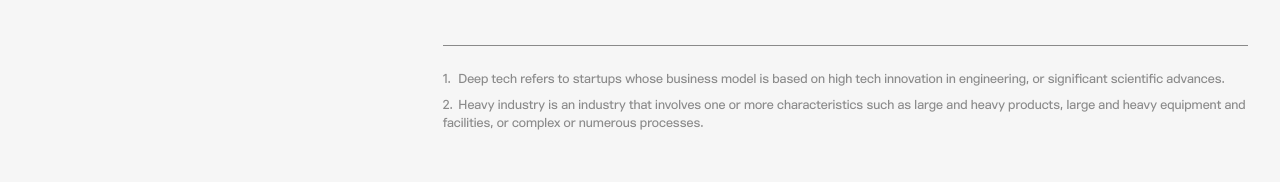
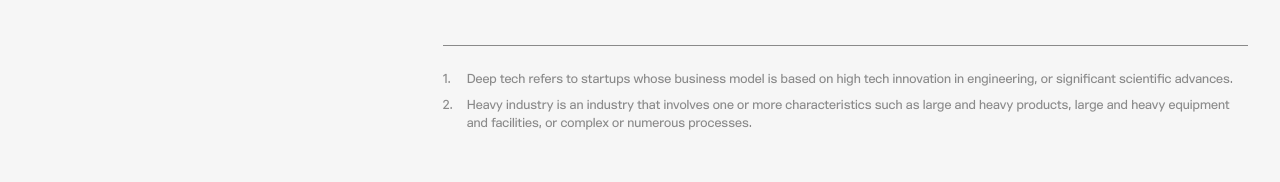
Before and after one commit to hanhanxue/230914_HanHanXue, a Next.js app: page /info in a window 1280 px wide. Shown: the part 556-738 px from the top of the page. Built offline with nearby package versions, Linux system fonts and the light colour scheme.

Commit message:
bio section list indent

```diff
--- a/src/components/info/BioSection.module.scss
+++ b/src/components/info/BioSection.module.scss
@@ -55,18 +55,22 @@
         }
 
         li {
+            // list-style-position:outside;
             counter-increment: item;
+            margin-left: 24px;
+            // text-indent: -24px;
         }
 
         li::before {
             content: counter(item) ".";
-            margin-right: rem(8);
+            // margin-right: rem(8);
             // background: lightblue;
             // border-radius: 100%;
             // color: white;
-            width: .6em;
+            // width: .6em;
             // text-align: center;
             display: inline-block;
+            text-indent: -24px;
         }
 
     }
```
